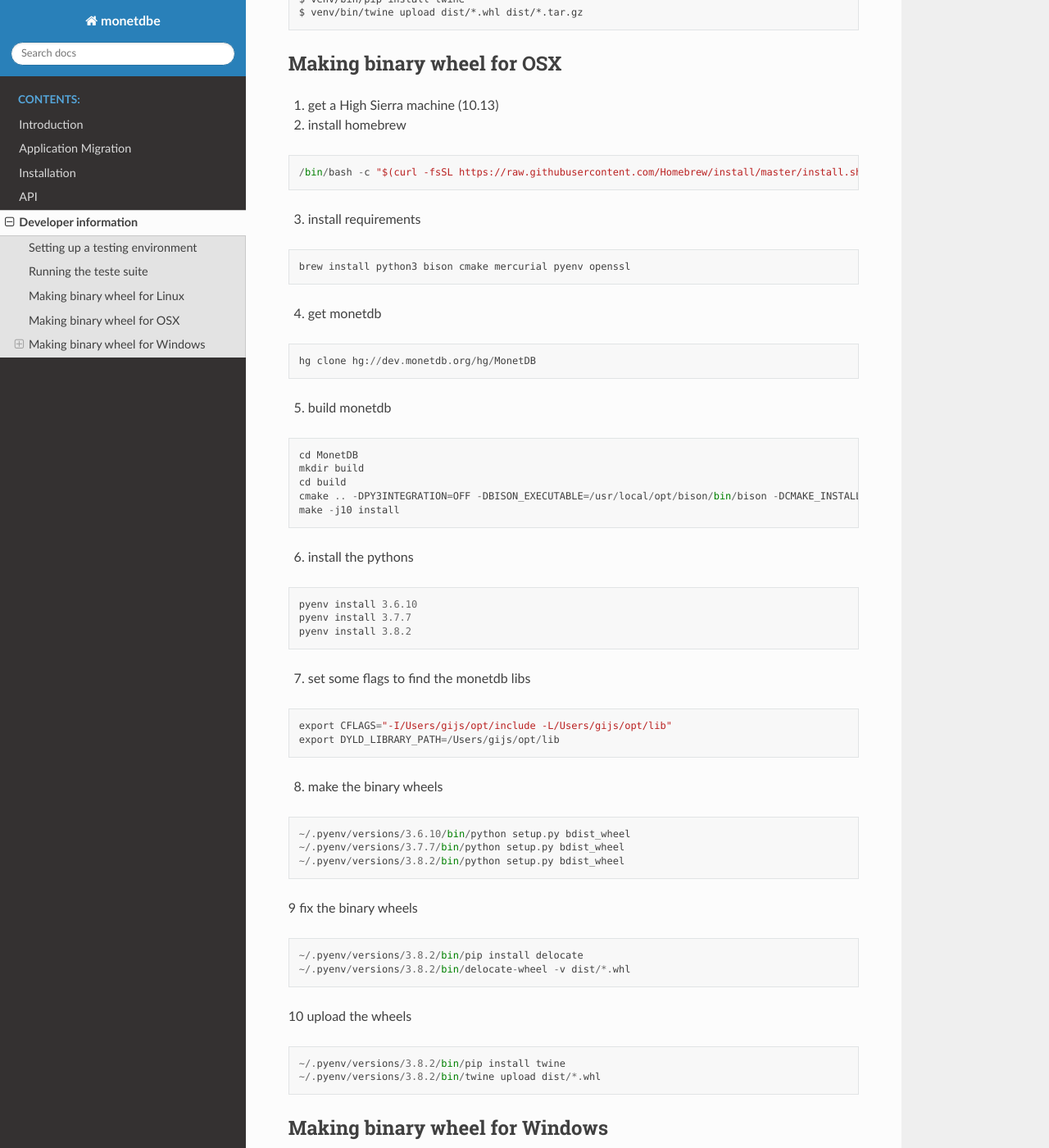
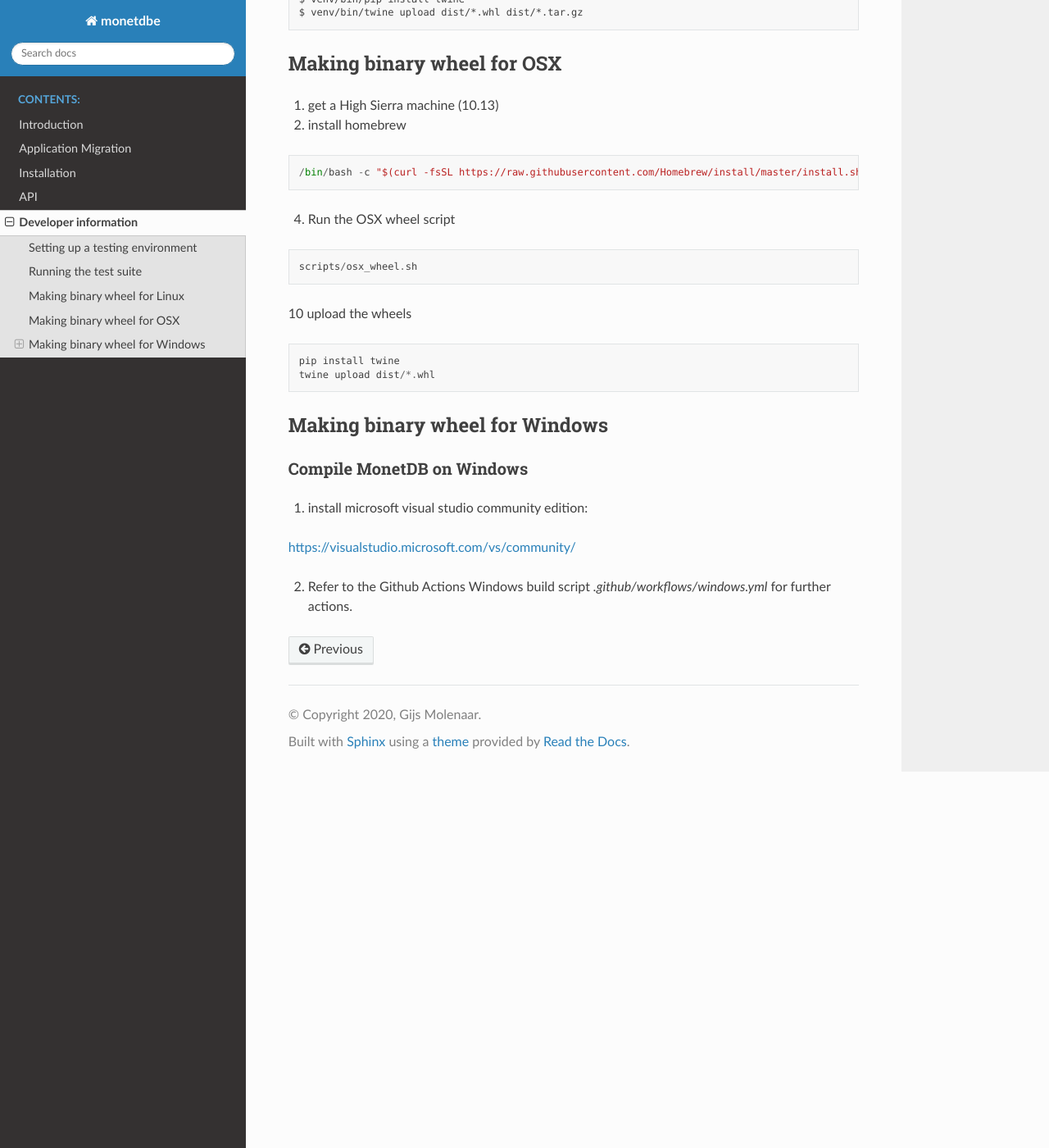
Before and after one commit to MonetDBSolutions/MonetDBe-Python, a Sphinx documentation site: the page built from doc/developer.rst, in a window 1280 px wide and 1400 px high, scrolled down 1138 px. Shown: the whole window at 82% size. Built offline with Sphinx 7.4.7 and the Read the Docs theme 2.0.0, drawn with Linux system fonts in a browser that asks for light colours; some of the changed text lies outside the part shown.

Commit message:
Assume 128 bit enabled and github actionify OS X build
Signed-off-by: Gijs Molenaar <gijs.molenaar@dpgmedia.nl>

```diff
--- a/doc/developer.rst
+++ b/doc/developer.rst
@@ -13,8 +13,8 @@
     $ python3 -m venv venv
     $ source python3/bin/activate
 
-The last command will active the virtual environment, and will replace the python3 and pip commands in your shell. Now
-make sure you have the latest pip installed:
+The last command will active the virtual environment, and will replace the python3 and pip commands
+in your shell. Now make sure you have the latest pip installed:
 
 .. code-block::
 
@@ -26,13 +26,13 @@
 
     $ CFLAGS="-I<monetdb_prefix>/include/ -L<monetdb_prefix>/lib/" pip install -e ".[test,doc]
 
-The CFLAGS above are required to make sure pip can find MonetDB. Using developer mode, any changes to the Python code
-will be directly reflected without reinstallation. The only exception is code related to the low-level interface, which
-does require a reinstall (just run the above command again).
+The CFLAGS above are required to make sure pip can find MonetDB. Using developer mode, any changes to
+the Python code will be directly reflected without re-installation. The only exception is code related
+to the low-level interface, which does require a reinstall (just run the above command again).
 
 
-Running the teste suite
-=======================
+Running the test suite
+======================
 
 After setting up te testing environment, run from the source folder:
 
@@ -70,66 +70,19 @@
 
     /bin/bash -c "$(curl -fsSL https://raw.githubusercontent.com/Homebrew/install/master/install.sh)"
 
-3. install requirements
+4. Run the OSX wheel script
 
 .. code-block::
 
-    brew install python3 bison cmake mercurial pyenv openssl
+   scripts/osx_wheel.sh
 
-4.  get monetdb
-
-.. code-block::
-
-    hg clone hg://dev.monetdb.org/hg/MonetDB
-
-5.  build monetdb
-
-.. code-block::
-
-    cd MonetDB
-    mkdir build
-    cd build
-    cmake .. -DPY3INTEGRATION=OFF -DBISON_EXECUTABLE=/usr/local/opt/bison/bin/bison -DCMAKE_INSTALL_PREFIX=~/opt -DWITH_CRYPTO=OFF -DINT128=OFF  -DCMAKE_BUILD_TYPE=Release -DASSERT=OFF
-    make -j10 install
-
-6.  install the pythons
-
-.. code-block::
-
-    pyenv install 3.6.10
-    pyenv install 3.7.7
-    pyenv install 3.8.2
-
-7.  set some flags to find the monetdb libs
-
-.. code-block::
-
-    export CFLAGS="-I/Users/gijs/opt/include -L/Users/gijs/opt/lib"
-    export DYLD_LIBRARY_PATH=/Users/gijs/opt/lib
-
-8. make the binary wheels
-
-.. code-block::
-
-    ~/.pyenv/versions/3.6.10/bin/python setup.py bdist_wheel
-    ~/.pyenv/versions/3.7.7/bin/python setup.py bdist_wheel
-    ~/.pyenv/versions/3.8.2/bin/python setup.py bdist_wheel
-
-9 fix the binary wheels
-
-.. code-block::
-
-    ~/.pyenv/versions/3.8.2/bin/pip install delocate
-    ~/.pyenv/versions/3.8.2/bin/delocate-wheel -v dist/*.whl
 
 10 upload the wheels
 
 .. code-block::
 
-    ~/.pyenv/versions/3.8.2/bin/pip install twine
-    ~/.pyenv/versions/3.8.2/bin/twine upload dist/*.whl
-
-
+    pip install twine
+    twine upload dist/*.whl
 
 
 Making binary wheel for Windows
@@ -139,22 +92,9 @@
 Compile MonetDB on Windows
 --------------------------
 
-install microsoft visual studio community edition:
+1. install microsoft visual studio community edition:
 
 https://visualstudio.microsoft.com/vs/community/
 
-install bison:
 
-http://gnuwin32.sourceforge.net/packages/bison.htm
-
-install prce:
-
-http://gnuwin32.sourceforge.net/packages/pcre.htm
-
-Clone and build monetdb:
-
-https://github.com/MonetDB/MonetDB
-
-
-Compile monetdbe
-----------------
+2. Refer to the Github Actions Windows build script `.github/workflows/windows.yml` for further actions.
```
Also changed, not shown: doc/installation.rst (+21 -17 lines), 7 other files.
